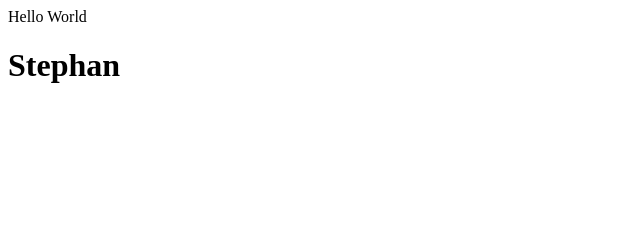
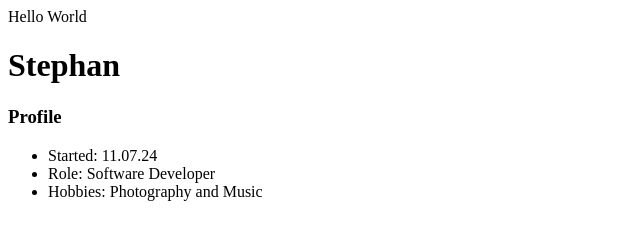
Before and after one commit to PawaGurobu/pawagurobu.github.io, a plain HTML site: page index.html in a window 1280 px wide. Shown: the whole page, without its empty margins (0-640 px from the left). Drawn offline with Linux system fonts and the light colour scheme.

Commit message:
Update index.html

```diff
--- a/index.html
+++ b/index.html
@@ -1,2 +1,8 @@
 Hello World
 <h1>Stephan</h1>
+<h3>Profile</h3>
+<ul>
+<li>Started: 11.07.24</li>
+<li>Role: Software Developer</li>
+<li>Hobbies: Photography and Music </li>
+</ul>
```
